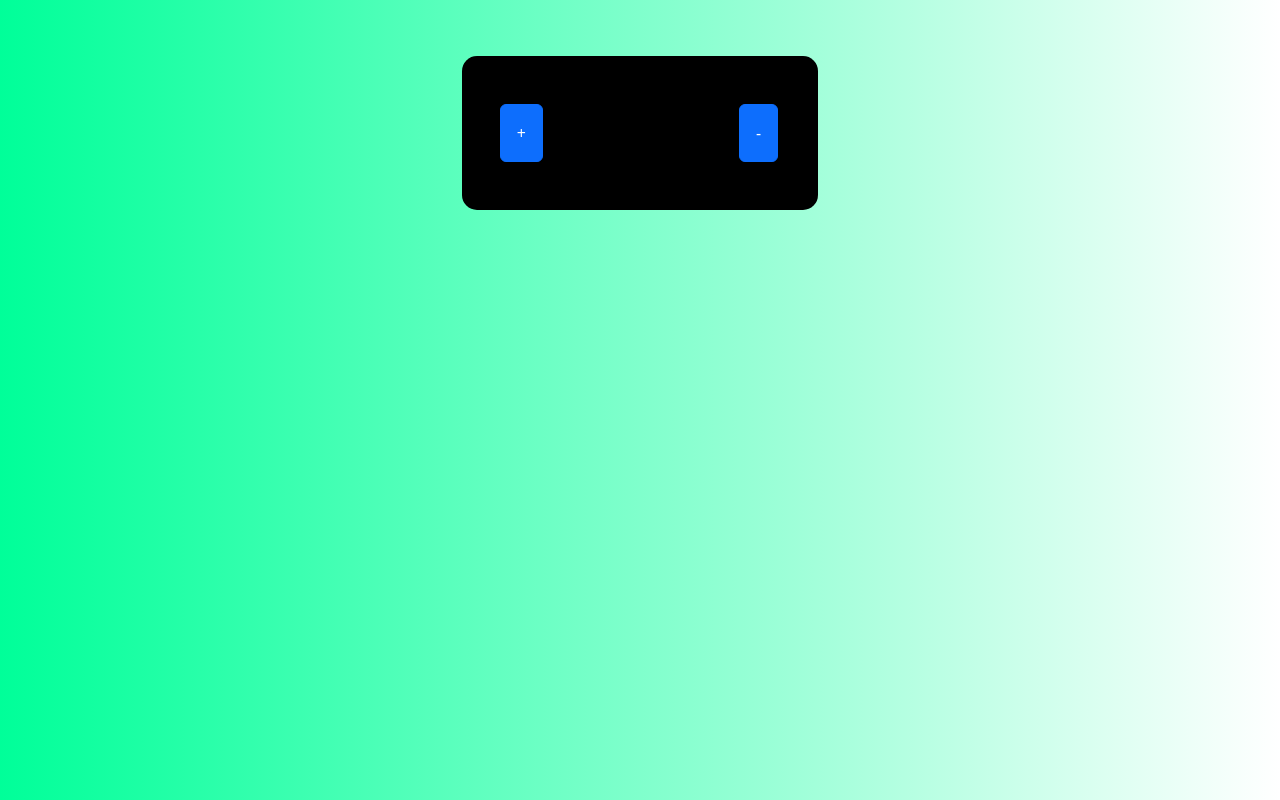
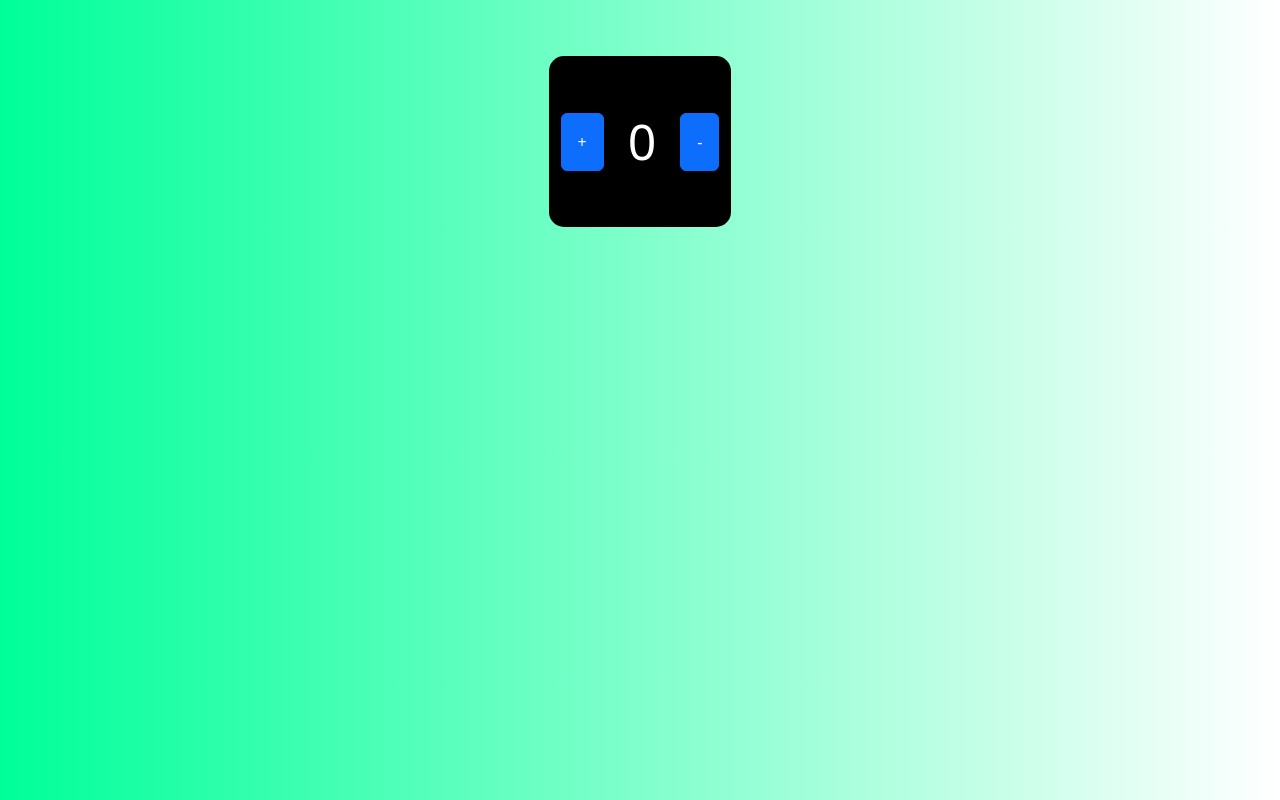
Before and after one commit to Andreasto23/Counter, a plain HTML site: page index.html in a window 1280 px wide. Drawn offline with nearby package versions, Linux system fonts and the light colour scheme.

Commit message:
Modifiche codice per requisiti

```diff
--- a/index.html
+++ b/index.html
@@ -8,7 +8,6 @@
     <link rel="preconnect" href="https://fonts.googleapis.com">
     <link rel="preconnect" href="https://fonts.gstatic.com" crossorigin>
     <link href="https://fonts.googleapis.com/css2?family=Roboto:ital,wght@0,100;0,300;0,400;0,500;0,700;0,900;1,100;1,300;1,400;1,500;1,700;1,900&display=swap" rel="stylesheet">
-    <script src="js/app.js" defer></script>
     <meta property="og:title" content="Your Personal Counter by Andrea">
     <meta property="og:image" content="https://picsum.photos/200/300">
     <meta property="og:type" content="article">
@@ -21,20 +20,7 @@
         <div class="row">
             <div class="col 3"></div>
             <div class="col 6">
-                    <div class="container mt-3 pt-5 pb-5 bolla">
-                        <div class="row align-iems-center">
-                          <div class="col  text-center">
-                            <button class="btn btn-primary p-3 plus">+</button>
-                          </div>
-                          <div class="col counter text-center">
-
-                          </div>
-                          <div class="col  text-center">
-                           <button class="btn btn-primary p-3 minus">-</button>
-                          </div>
-                        </div>
-                      </div>
-
+              <div id="counter"></div>
             </div>
             <div class="col 3"></div>
         </div>
@@ -42,7 +28,7 @@
 
 
 
-
+    <script src="js/app.js" defer></script>
     <script src="https://cdn.jsdelivr.net/npm/bootstrap@5.3.3/dist/js/bootstrap.bundle.min.js" integrity="sha384-YvpcrYf0tY3lHB60NNkmXc5s9fDVZLESaAA55NDzOxhy9GkcIdslK1eN7N6jIeHz" crossorigin="anonymous"></script>
 </body>
 </html>
```
